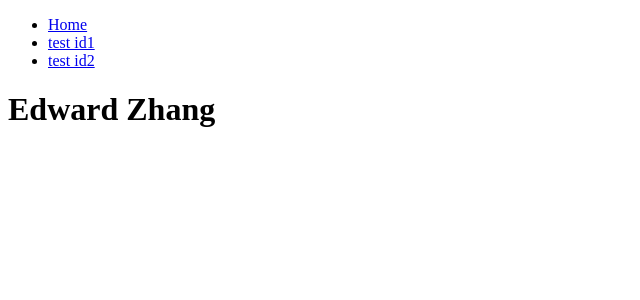
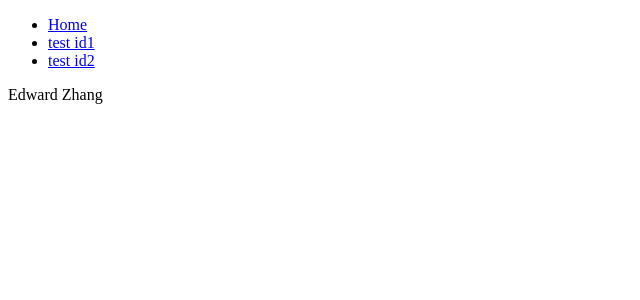
Before and after one commit to Extirpater/edwardzhang.me, a React (Vite) app: page / in a window 1280 px wide. Shown: the top 300 px of the page, without its empty margins (0-640 px from the left). Built offline with nearby package versions, Linux system fonts and the light colour scheme.

Commit message:
routing still broken

```diff
--- a/index.html
+++ b/index.html
@@ -7,9 +7,9 @@
   <link href="https://fonts.googleapis.com/css?family=Roboto" rel="stylesheet">
 </head>
 
-<body>
+<body class="flex flex-col items-center justify-center min-h-screen">
   <div class="logo"></div>
-  <div id="main">Hello why is this not working</div>
+  <div class='flex flex-col items-center justify-center min-h-screen' id="main">Hello why is this not working</div>
   <script type="module" src="/src/index.jsx"></script>
 </body>
 
--- a/src/components/home.jsx
+++ b/src/components/home.jsx
@@ -2,11 +2,10 @@ import React from 'react';
 
 function Home(props) {
   return (
-    <div>
-      <h1>
-        Edward Zhang
-      </h1>
+    <div className="flex justify-center">
+      Edward Zhang
     </div>
+
   );
 }
 
--- a/src/index.jsx
+++ b/src/index.jsx
@@ -15,27 +15,32 @@ import Nav from './components/nav';
 
 function Root() {
   return (
-    <div>
+    <div className="flex justify-center items-center min-h-screen">
       <Nav />
-      <Routes>
-        <Route path="/" element={<Home />} />
-        <Route path="/test/:id" element={<Test />} />
-        <Route path="*" element={<FallBack />} />
-      </Routes>
+      <div className="max-w-4xl w-full">
+        <Routes>
+          <Route path="/" element={<Home />} />
+          <Route path="/test/:id" element={<Test />} />
+          <Route path="*" element={<FallBack />} />
+        </Routes>
+      </div>
     </div>
   );
 }
+
 const router = createBrowserRouter([
   { path: '*', Component: Root },
 ]);
+
 export default function App() {
   return <RouterProvider router={router} />;
 }
 
 function Test() {
   const { id } = useParams();
-  return <div> ID: {id} </div>;
+  return <div>ID: {id}</div>;
 }
+
 const FallBack = () => {
   return <div>URL Not Found</div>;
 };
```
